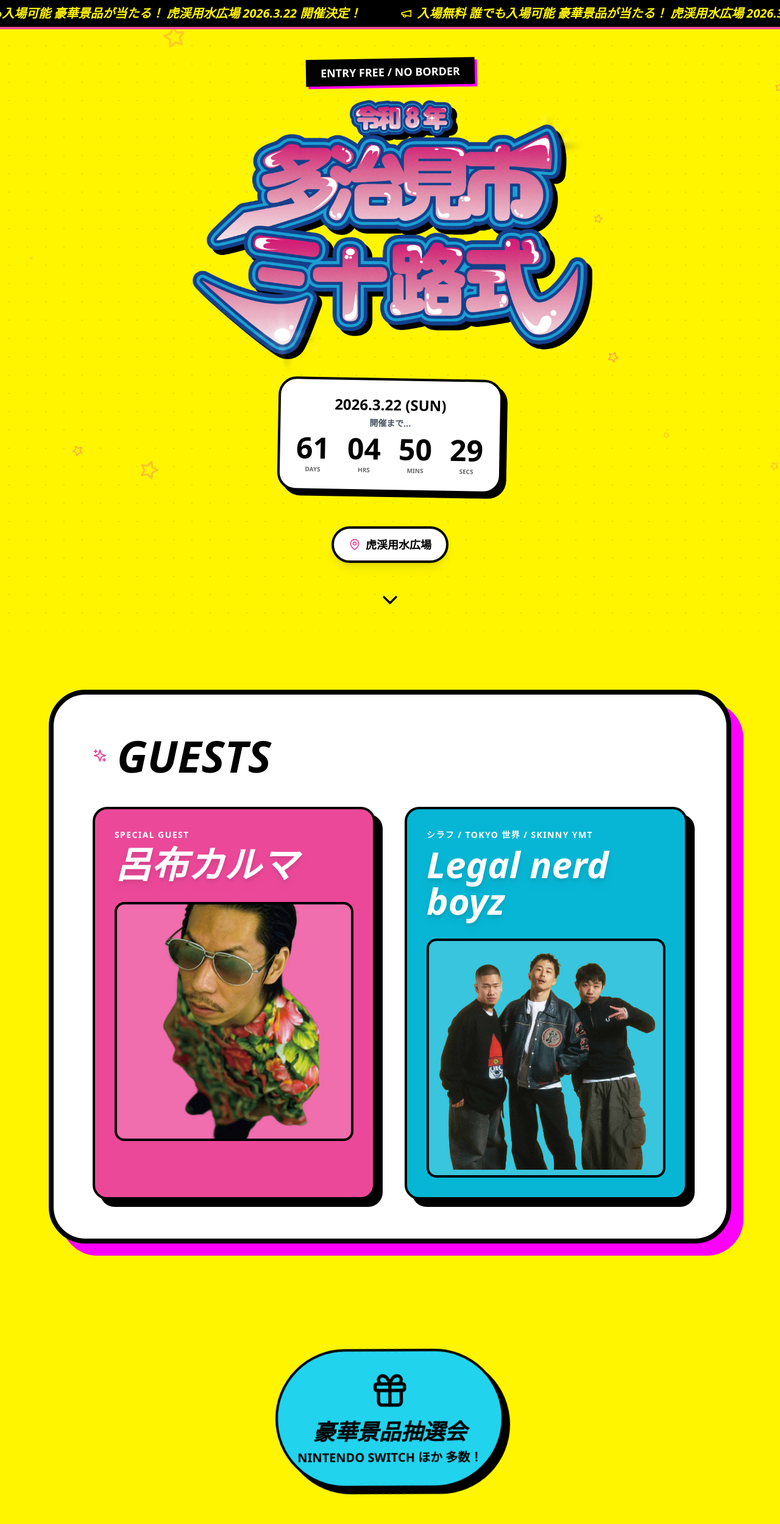
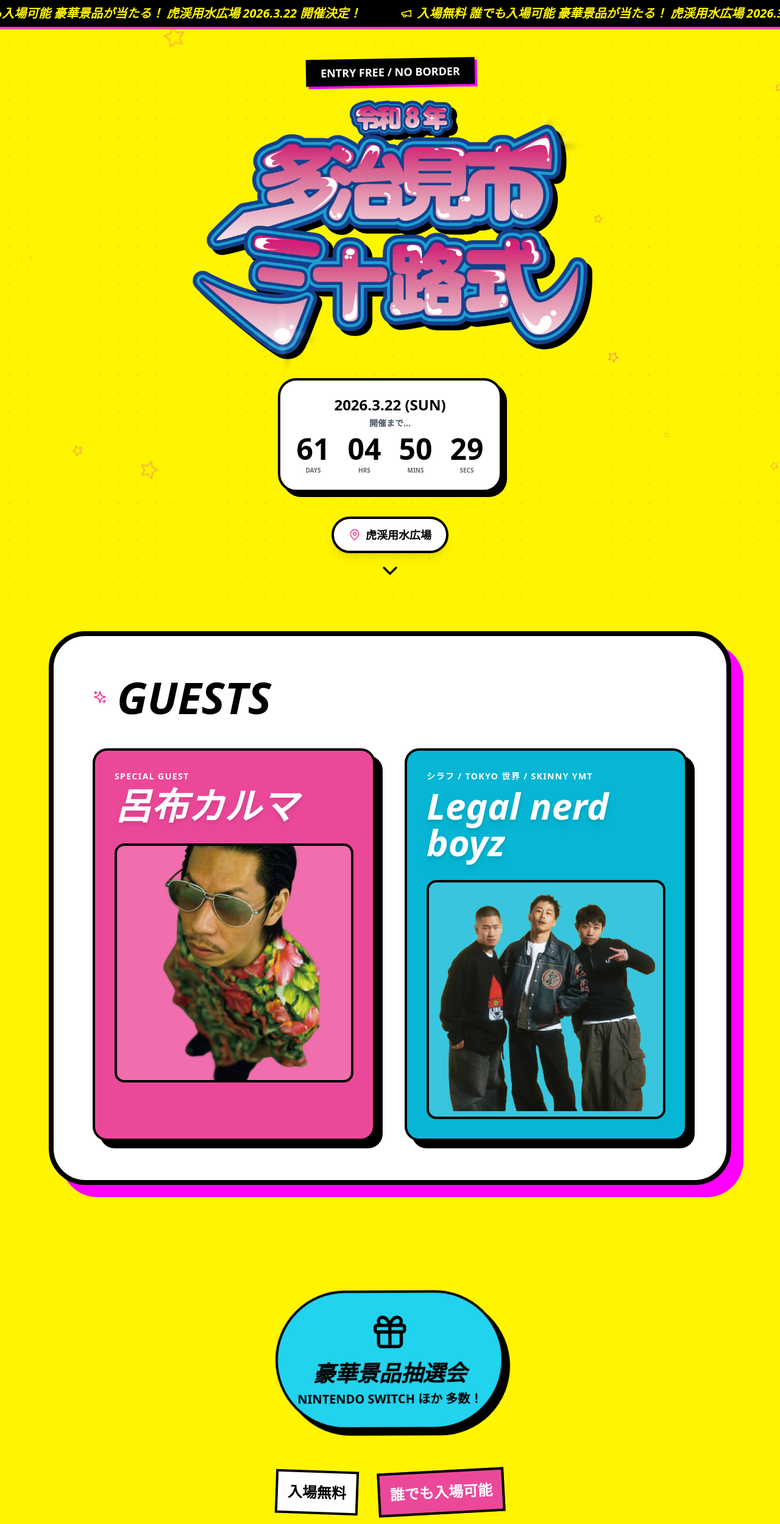
Before and after one commit to reliefhideyori/misoji8, a React (Vite) app: page / in a window 1280 px wide. Shown: the top 2499 px of the page at 61% size. Built offline with nearby package versions, Linux system fonts and the light colour scheme.

Commit message:
Instagram QR削除、レイアウト調整、アイコン位置修正

```diff
--- a/src/App.jsx
+++ b/src/App.jsx
@@ -121,7 +121,7 @@ const App = () => {
             </div>
 
             {/* Hero Section */}
-            <section className="relative min-h-screen flex flex-col items-center justify-center pt-24 pb-20 px-4">
+            <section className="relative min-h-screen flex flex-col items-center justify-center pt-24 pb-12 px-4">
                 <div className="absolute inset-0 z-0 opacity-10" style={{ backgroundImage: 'radial-gradient(circle, #000 1px, transparent 1px)', backgroundSize: '30px 30px' }} />
 
                 <div className="z-10 text-center relative w-full max-w-6xl flex flex-col items-center">
@@ -137,7 +137,7 @@ const App = () => {
                         />
                     </h1>
 
-                    <div className="bg-white border-4 border-black p-4 md:p-6 rounded-[30px] shadow-[8px_8px_0px_#000] rotate-[1deg] inline-block mb-10">
+                    <div className="bg-white border-4 border-black p-4 md:p-6 rounded-[30px] shadow-[8px_8px_0px_#000] inline-block mb-6">
                         <div className="text-center mb-2 font-black">
                             <p className="text-2xl mb-1">2026.3.22 (SUN)</p>
                             <p className="text-sm text-gray-600">開催まで...</p>
@@ -174,7 +174,7 @@ const App = () => {
 
 
             {/* Guest Section */}
-            <section className="py-24 px-4 max-w-6xl mx-auto relative z-10">
+            <section className="pt-12 pb-24 px-4 max-w-6xl mx-auto relative z-10">
                 <div className="bg-white border-8 border-black p-8 md:p-16 rounded-[60px] shadow-[20px_20px_0px_#FF00FF]">
                     <h2 className="text-5xl md:text-7xl font-black italic mb-12 flex items-center gap-4">
                         <Sparkles className="text-pink-500" /> GUESTS
@@ -230,23 +230,16 @@ const App = () => {
                 </div>
 
                 <div className={`mt-24 transition-all duration-1000 ${typedMessage.length >= fullMessage.length ? 'opacity-100 translate-y-0' : 'opacity-0 translate-y-10'}`}>
-                    <div className="flex flex-col md:flex-row items-center justify-center gap-8">
+                    <div className="flex justify-center">
                         <a
                             href="https://www.instagram.com/_tajimi_misoji/"
                             target="_blank"
                             rel="noopener noreferrer"
-                            className="group flex items-center gap-4 bg-[#FFF500] border-4 border-black text-black px-12 py-6 rounded-full font-black text-2xl hover:scale-110 transition-all shadow-[10px_10px_0px_#000]"
+                            className="group flex items-center justify-center gap-4 bg-[#FFF500] border-4 border-black text-black px-12 py-6 rounded-full font-black text-2xl hover:scale-110 transition-all shadow-[10px_10px_0px_#000]"
                         >
-                            <Instagram size={32} />
+                            <Instagram size={32} className="relative -left-1" />
                             Follow on Instagram
                         </a>
-                        <div className="bg-white border-4 border-black p-4 rounded-2xl shadow-[8px_8px_0px_#000]">
-                            <img
-                                src="/instagram-qr.png"
-                                alt="Instagram QR Code"
-                                className="w-48 h-auto"
-                            />
-                        </div>
                     </div>
                 </div>
             </section>
```
